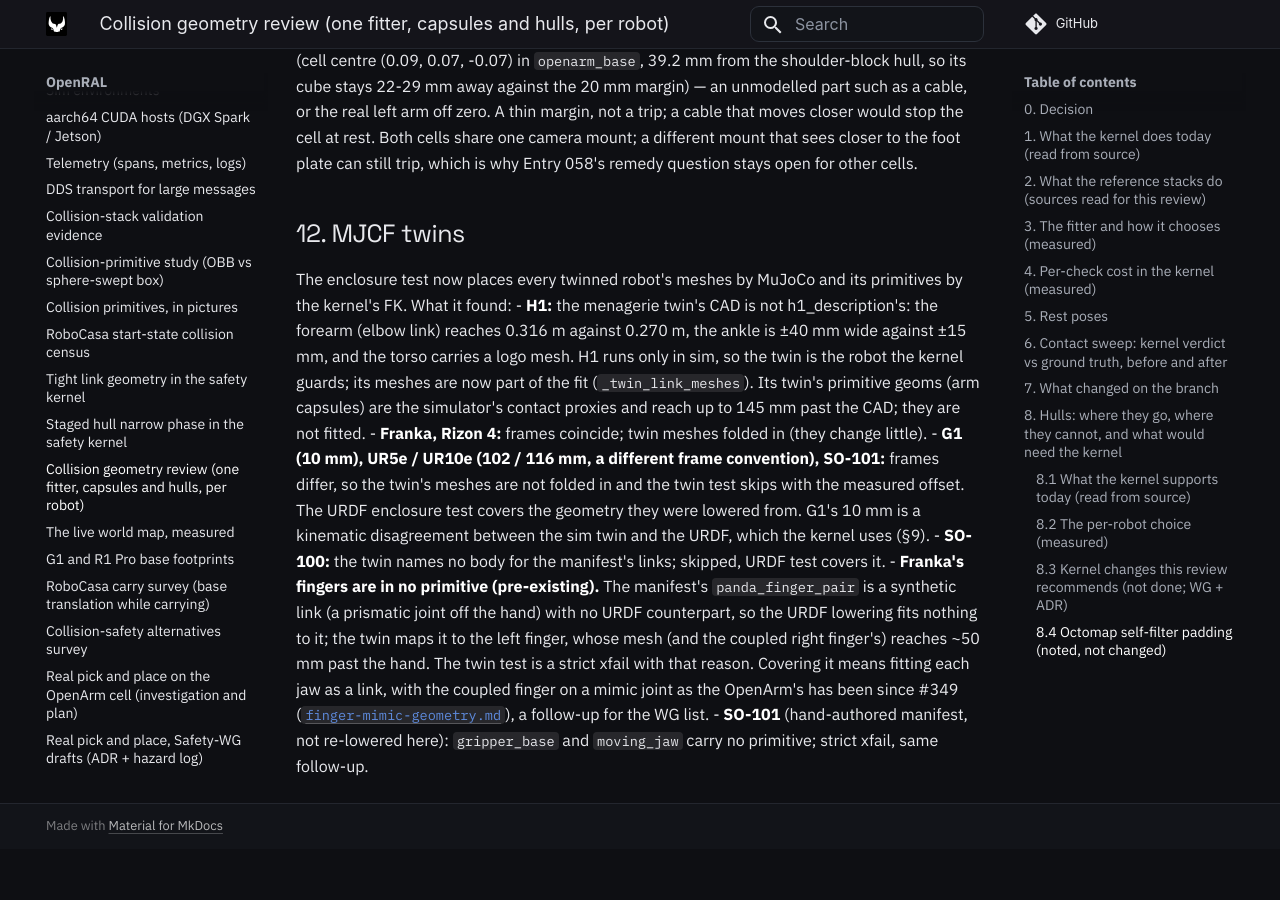
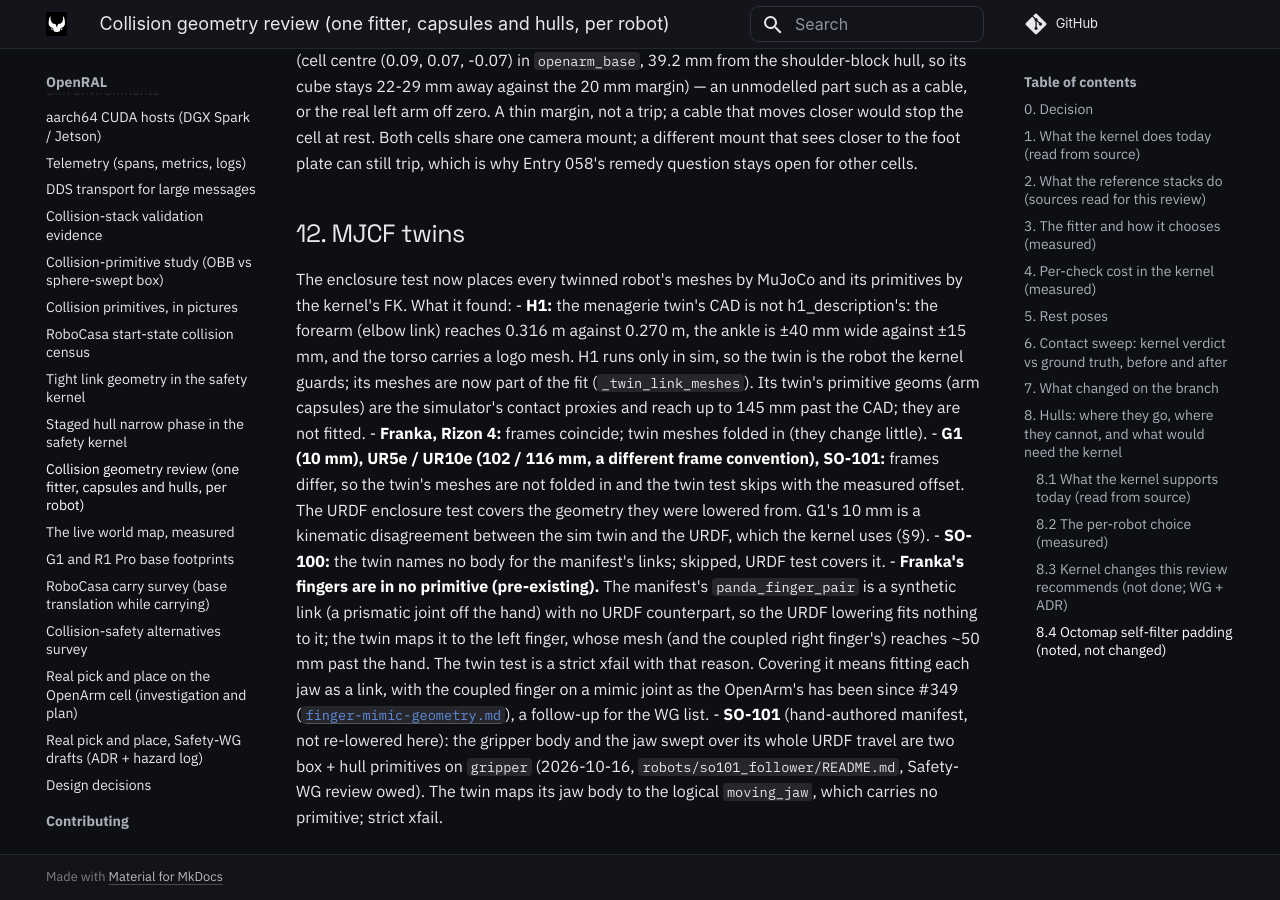
Before and after one commit to OpenRAL/openral, an MkDocs documentation site: the page built from docs/reference/collision-geometry-review.md, in a window 1280 px wide and 900 px high, scrolled down 21320 px. Built offline with MkDocs 1.6.1 and Material for MkDocs 9.7.7, drawn with Linux system fonts in a browser that asks for light colours; comment, search, counter and statistics services are not loaded; before the commit the page ends 22169 px from its top, so only the background shows below that.

Commit message:
feat(robots): give the SO-101 gripper body and jaw collision geometry
The SO-101 collision model stopped at the wrist. The octomap self-filter only
removes what the model covers, so the gripper's own depth returns stayed in the
world map. A LeIsaac PickOrange deploy-sim then stopped on `wrist` vs a voxel ON
the gripper body (PhysX: 0 penetration).

`gripper` now carries two box + exact hull entries (fit_link_with_tight_geometry,
the fitter behind `openral collision lower --tight-link`):
- the gripper body's URDF meshes;
- the URDF `jaw` meshes swept over the jaw's whole URDF travel (-0.1745..1.7453
  rad, 1-degree steps), in the gripper frame.

The jaw cannot be posed from the `gripper` channel. It carries a [0, 1] fraction
that MuJoCo, Isaac and the real servo calibration each map to a different jaw
angle (-0.1745 + 1.9199 f, 1.7453 f, and calibration-dependent). So `moving_jaw`
stays a logical, primitive-free link, as franka_panda's `panda_finger_pair` is.

`openral collision lower --acm-only` adds only the adjacent [gripper, wrist].
- q = 0 (the PickOrange starting_pose): no checked pair trips. The nearest gripper
  pair is lower_arm at +32.8 mm against the -60 mm margin.
- Over 2000 random in-limit poses, the gripper trips only against base / shoulder
  / upper_arm when the arm folds onto them.

Tests follow the model:
- per-link box enclosure, since a link may carry several boxes;
- the static-link audit and twin-enclosure reasons;
- the no-tight-geometry lowering check, which now strips refinements from the
  fixture because no in-tree manifest declares none.

Needs Safety-WG review and a hazard-log row (CLAUDE.md §3).

Co-Authored-By: Claude Opus 5.5 <noreply@anthropic.com>
Claude-Session: https://claude.ai/code/session_011PRmh7XnocWrwny4cLo4r6
Signed-off-by: Adrian <adrianllopart@gmail.com>
(cherry picked from commit 7acdb50b5746b1fa3abe8d7090fea6cd4fbf33f4)

```diff
--- a/docs/reference/collision-geometry-review.md
+++ b/docs/reference/collision-geometry-review.md
@@ -686,5 +686,7 @@ kernel's FK. What it found:
   reason. Covering it means fitting each jaw as a link, with the coupled finger on a mimic joint
   as the OpenArm's has been since #349 ([`finger-mimic-geometry.md`](finger-mimic-geometry.md)),
   a follow-up for the WG list.
-- **SO-101** (hand-authored manifest, not re-lowered here): `gripper_base` and `moving_jaw`
-  carry no primitive; strict xfail, same follow-up.
+- **SO-101** (hand-authored manifest, not re-lowered here): the gripper body and the jaw
+  swept over its whole URDF travel are two box + hull primitives on `gripper` (2026-10-16,
+  `robots/so101_follower/README.md`, Safety-WG review owed). The twin maps its jaw body to the
+  logical `moving_jaw`, which carries no primitive; strict xfail.
```
Also changed, not shown: robots/so101_follower/README.md (+30 -0 lines), 5 other files.
